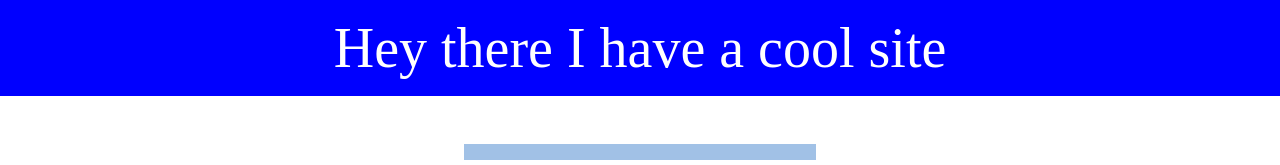
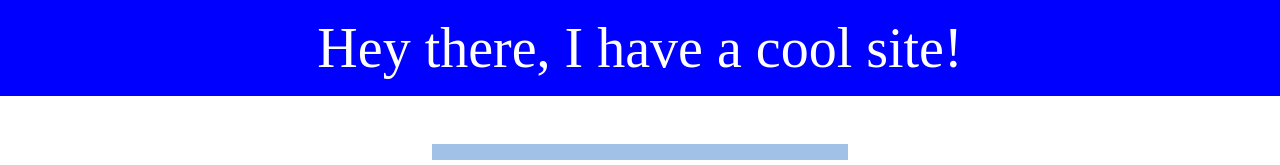
Before and after one commit to kyleem20/projects, a plain HTML site: page day-2/index.html in a window 1280 px wide. Shown: the top 165 px of the page. Drawn offline with Linux system fonts and the light colour scheme; grey boxes are pictures that could not be loaded.

Commit message:
small visual adjustments

```diff
--- a/day-2/index.html
+++ b/day-2/index.html
@@ -12,7 +12,7 @@
 <body>
 
   <header class="dis-flex">
-    <h1>Hey there I have a cool site</h1>
+    <h1>Hey there, I have a cool site!</h1>
   </header>
   <div>
     <section class="breaker"> </section>
--- a/day-2/style.css
+++ b/day-2/style.css
@@ -6,6 +6,9 @@
 
 body {
   margin: 0;
+  min-height: 150px;
+  display: flex;
+  flex-direction: column;
 }
 
 h1 {
@@ -66,8 +69,8 @@ header {
 
 .breaker{
   margin-top: 3em;
-  margin-left: 29em;
-  margin-right: 29em;
+  margin-left: 27em;
+  margin-right: 27em;
   background-color: var(--secondary);
   padding: .5em;
 }
@@ -89,14 +92,8 @@ header {
   padding-top: 6em;
 }
 
-body{
-  min-height: 100vh;
-  display: flex;
-  flex-direction: column;
-}
-
 .site-footer {
   background-color: var(--primary);
   padding: 3em;
-  margin-top: auto;
+  /*margin-top: auto;*/
 }
```
